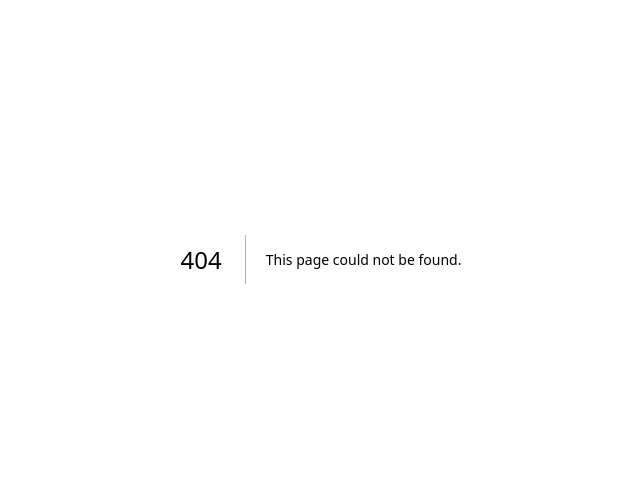
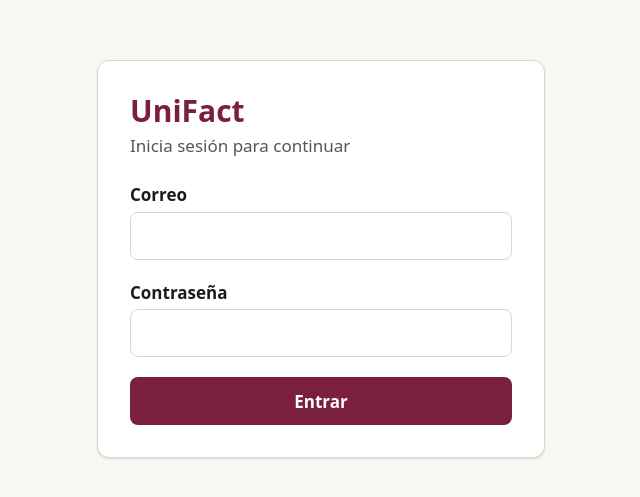
Before and after one commit to Almarales24/unifact, a Next.js app: page /iniciar-sesion in a window 1280 px wide. Before the commit this address had no page. Shown: the part 141-638 px from the top of the page, without its empty margins (319-959 px from the left). Built offline with nearby package versions, Linux system fonts and the light colour scheme.

Commit message:
Agrega pantalla de inicio de sesion con validacion (RF-01)

```diff
--- /dev/null
+++ b/app/iniciar-sesion/page.tsx
@@ -0,0 +1,106 @@
+"use client";
+
+import { useState } from "react";
+
+type Errores = { correo?: string; contrasena?: string };
+
+function validarFormulario(correo: string, contrasena: string): Errores {
+  const errores: Errores = {};
+
+  if (!correo.trim()) {
+    errores.correo = "Escribe tu correo.";
+  } else if (!/^\S+@\S+\.\S+$/.test(correo.trim())) {
+    errores.correo = "El correo no es válido.";
+  }
+
+  if (!contrasena) {
+    errores.contrasena = "Escribe tu contraseña.";
+  }
+
+  return errores;
+}
+
+export default function PaginaIniciarSesion() {
+  const [correo, setCorreo] = useState("");
+  const [contrasena, setContrasena] = useState("");
+  const [errores, setErrores] = useState<Errores>({});
+  const [mensaje, setMensaje] = useState("");
+
+  function manejarEnvio(evento: React.FormEvent<HTMLFormElement>) {
+    evento.preventDefault();
+    setMensaje("");
+
+    const erroresEncontrados = validarFormulario(correo, contrasena);
+    setErrores(erroresEncontrados);
+
+    if (Object.keys(erroresEncontrados).length > 0) return;
+
+    setMensaje("Datos válidos. La conexión con el servidor se agrega en el siguiente paso.");
+  }
+
+  return (
+    <main className="flex min-h-screen items-center justify-center p-4">
+      <section className="w-full max-w-md rounded-xl border border-borde bg-superficie p-8 shadow-sm">
+        <h1 className="text-3xl font-bold text-primario">UniFact</h1>
+        <p className="mt-1 text-texto-suave">Inicia sesión para continuar</p>
+
+        <form onSubmit={manejarEnvio} noValidate className="mt-6 flex flex-col gap-5">
+          <div className="flex flex-col gap-1">
+            <label htmlFor="correo" className="font-semibold">
+              Correo
+            </label>
+            <input
+              id="correo"
+              type="email"
+              autoComplete="username"
+              value={correo}
+              onChange={(evento) => setCorreo(evento.target.value)}
+              aria-invalid={Boolean(errores.correo)}
+              aria-describedby={errores.correo ? "error-correo" : undefined}
+              className="min-h-12 rounded-lg border border-borde px-3"
+            />
+            {errores.correo && (
+              <p id="error-correo" role="alert" className="text-sm text-peligro">
+                {errores.correo}
+              </p>
+            )}
+          </div>
+
+          <div className="flex flex-col gap-1">
+            <label htmlFor="contrasena" className="font-semibold">
+              Contraseña
+            </label>
+            <input
+              id="contrasena"
+              type="password"
+              autoComplete="current-password"
+              value={contrasena}
+              onChange={(evento) => setContrasena(evento.target.value)}
+              aria-invalid={Boolean(errores.contrasena)}
+              aria-describedby={errores.contrasena ? "error-contrasena" : undefined}
+              className="min-h-12 rounded-lg border border-borde px-3"
+            />
+            {errores.contrasena && (
+              <p id="error-contrasena" role="alert" className="text-sm text-peligro">
+                {errores.contrasena}
+              </p>
+            )}
+          </div>
+
+          <button
+            type="submit"
+            className="min-h-12 rounded-lg bg-primario font-semibold text-primario-texto"
+          >
+            Entrar
+          </button>
+
+          {mensaje && (
+            <p role="status" className="text-sm text-exito">
+              {mensaje}
+            </p>
+          )}
+        </form>
+      </section>
+    </main>
+  );
+}
```
